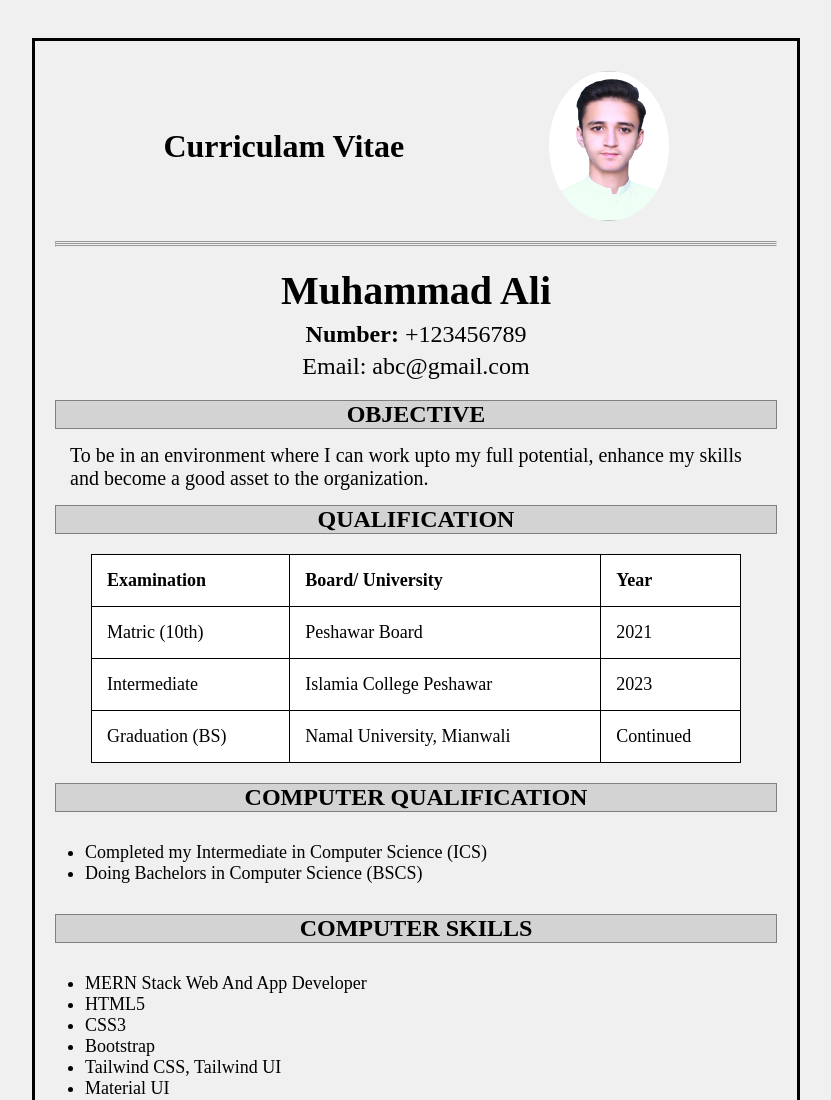
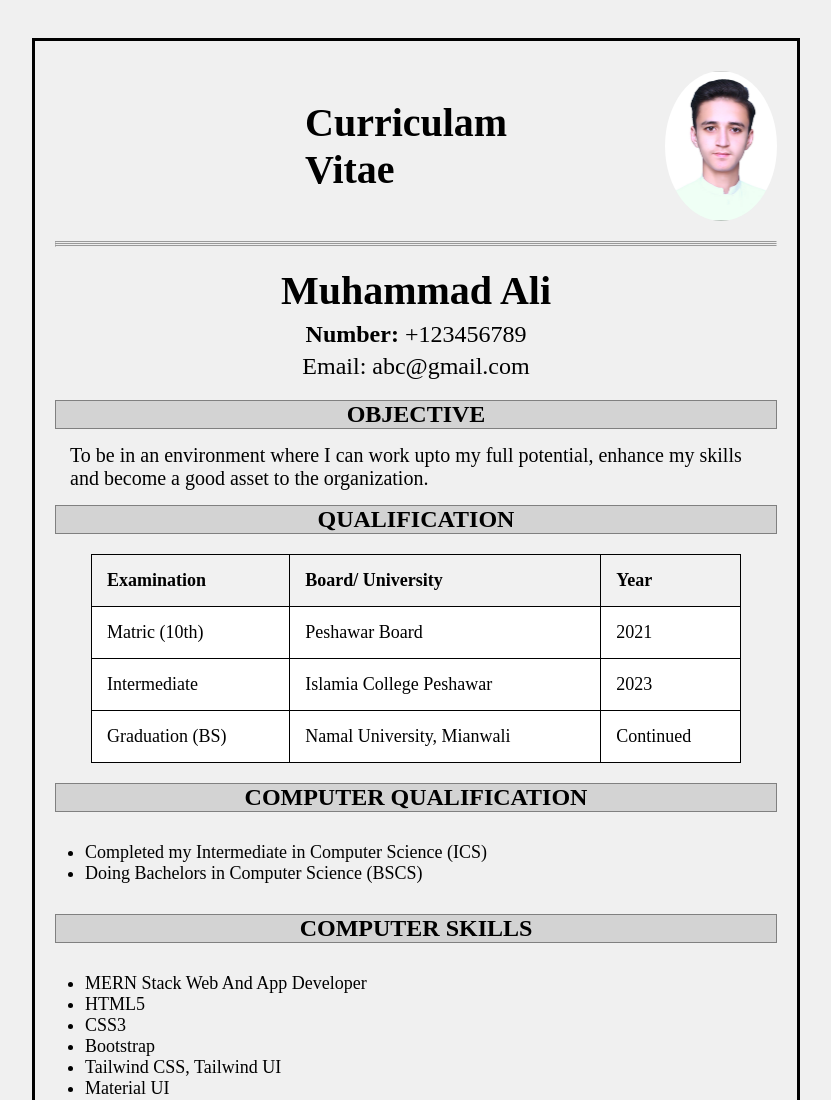
Before and after one commit to aligoharcodepulse/ICT-Lab6, a plain HTML site: page resume.html in a window 1280 px wide. Shown: the top 1100 px of the page, without its empty margins (224-1055 px from the left). Drawn offline with Linux system fonts and the light colour scheme.

Commit message:
minor changes in styling

```diff
--- a/resume.html
+++ b/resume.html
@@ -8,8 +8,8 @@
 <body>
     <div>
         <div class="div1">
-            <h1>Curriculam Vitae</h1>
-            <img src="./104230.JPG" alt="My Image" width="120px" height="150px" style="border-radius: 50%; margin-left: 20%;">
+            <h1 style="font-size: 40px; margin-left: 250px;">Curriculam Vitae</h1>
+            <img src="./104230.JPG" alt="My Image" width="120px" height="150px" style="border-radius: 50%; margin-left: 15%;">
         </div>
         <hr><hr><hr>
 
@@ -123,7 +123,9 @@
     overflow: hidden;
     font-size: 18px;
 }
-
+th{
+    background-color: #f1f1f1;
+}
 th, td {
     padding: 15px;
     text-align: left;
@@ -131,7 +133,7 @@ th, td {
 }
 
 tr:hover {
-    background-color: #f1f1f1;
+    background-color: #f2f2f2;
 }
 </style>
 </html>
```
